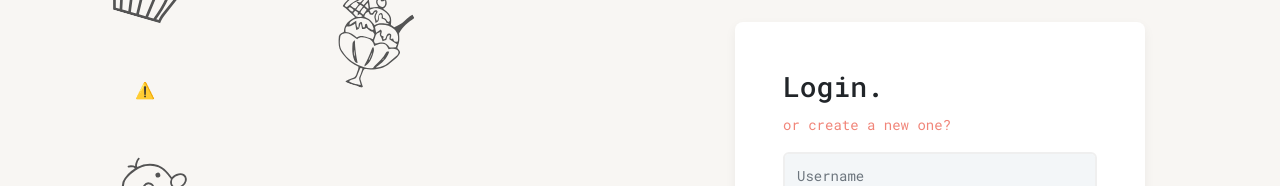
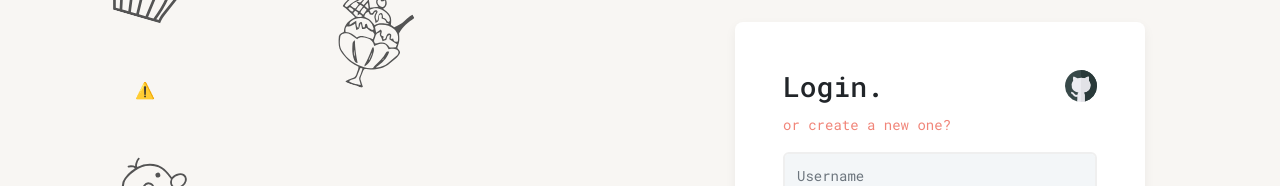
Before and after one commit to SubCoder1/Popcorn-web, a Vue app: page /auth/login in a window 1280 px wide. Shown: the part 148-334 px from the top of the page. Built offline with nearby package versions, Linux system fonts and the light colour scheme; no server answers; what vue-sse would draw is missing.

Commit message:
Added github contribution link in login page

```diff
--- a/src/components/user/UserLogin.vue
+++ b/src/components/user/UserLogin.vue
@@ -2,8 +2,15 @@
 
 <template>
   <form @submit.prevent="login" class="login-form">
-    <h3>Login.</h3>
-    <router-link to="/auth/register">or create a new one?</router-link>
+    <div class="d-flex align-items-start justify-content-between">
+      <div>
+        <h3>Login.</h3>
+        <router-link to="/auth/register">or create a new one?</router-link>
+      </div>
+      <a href="https://github.com/SubCoder1/Popcorn" target="_blank">
+        <img src="@/assets/logo/github-32x32.png" />
+      </a>
+    </div>
     <p
       class="form-errors form-errors-md rounded-md text-sm mt-2"
       v-bind:class="{ 'show-error': showErr, 'd-none': !showErr }"
```
Also changed, not shown: src/assets/logo/github-32x32.png (added).
